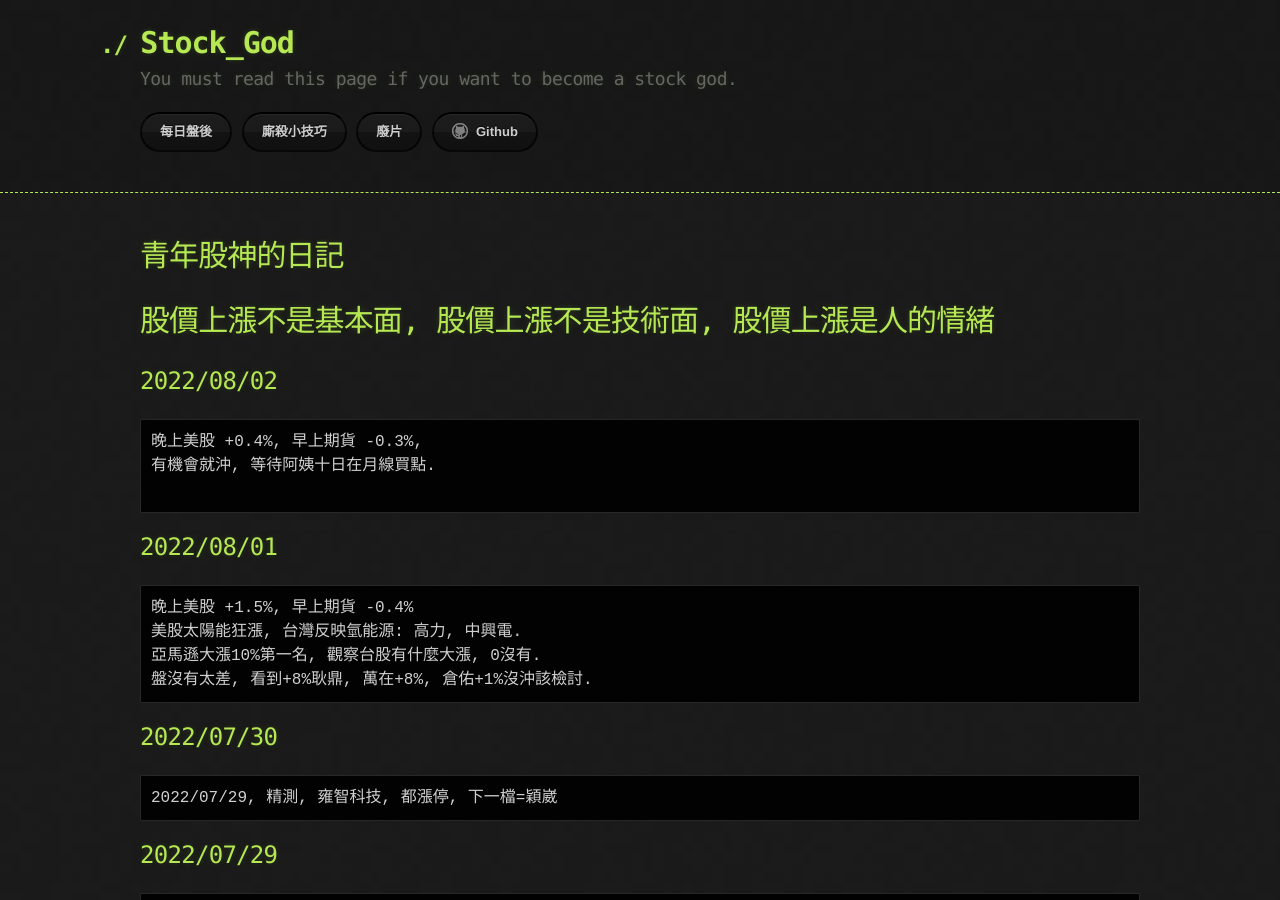
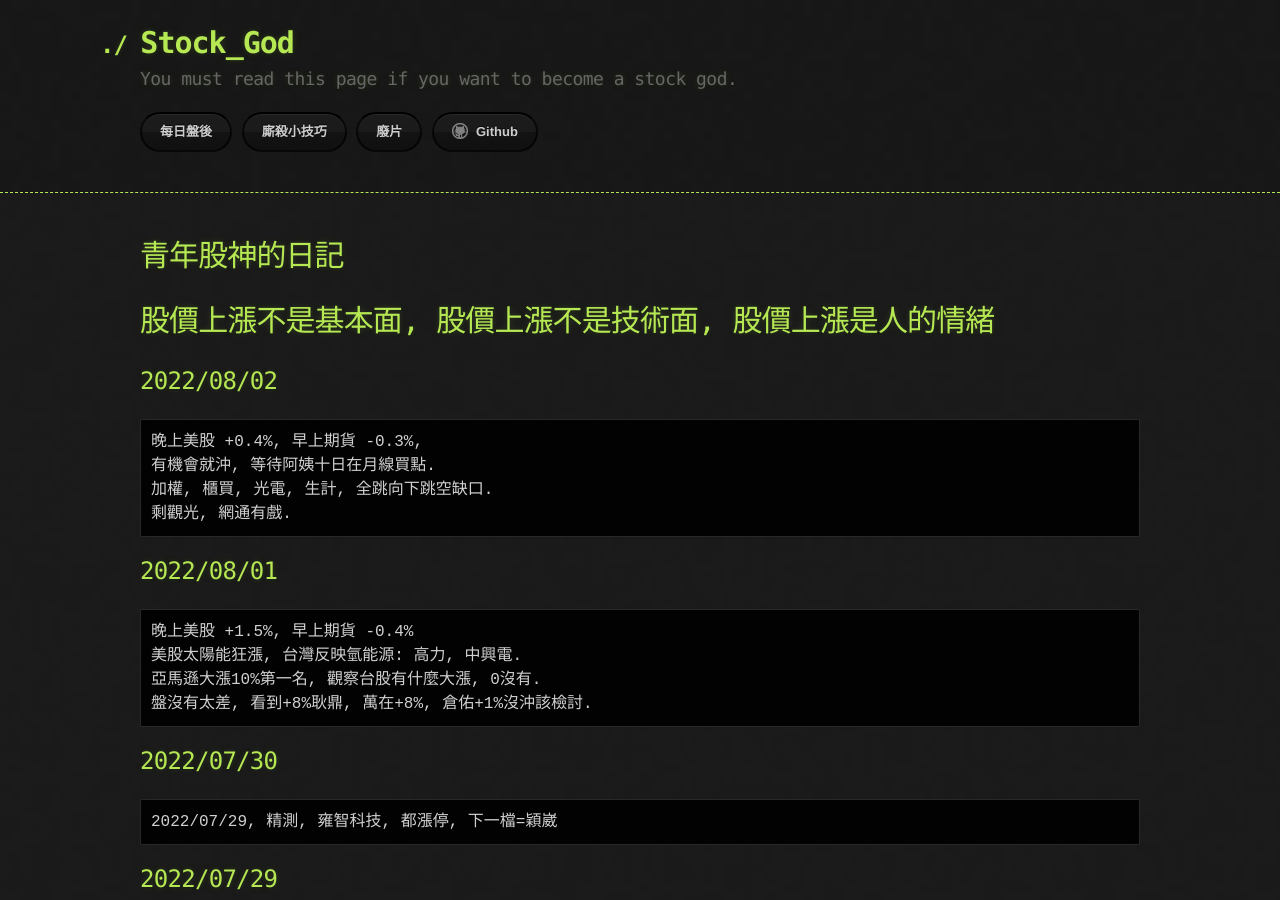
Before and after one commit to lepg5487/Stock_God, a Jekyll site: the page built from index.md, in a window 1280 px wide and 900 px high. Built offline with Jekyll 4.4.1, drawn with Linux system fonts in a browser that asks for light colours; our own code applies the rules of GitHub Pages for plain Markdown files.

Commit message:
Update index.md

````diff
--- a/index.md
+++ b/index.md
@@ -9,7 +9,8 @@ layout: testlayouts
 ```
 晚上美股 +0.4%, 早上期貨 -0.3%,
 有機會就沖, 等待阿姨十日在月線買點.
-
+加權, 櫃買, 光電, 生計, 全跳向下跳空缺口.
+剩觀光, 網通有戲.
 ```
 
 ## 2022/08/01
````
